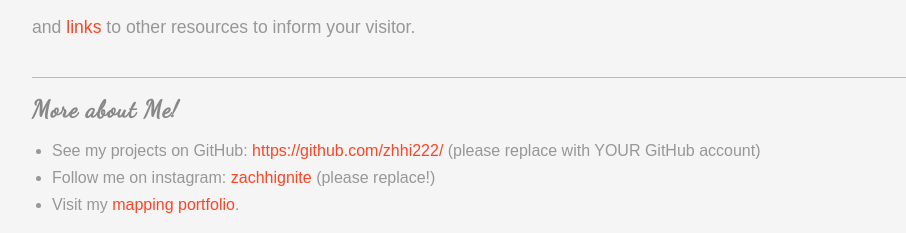
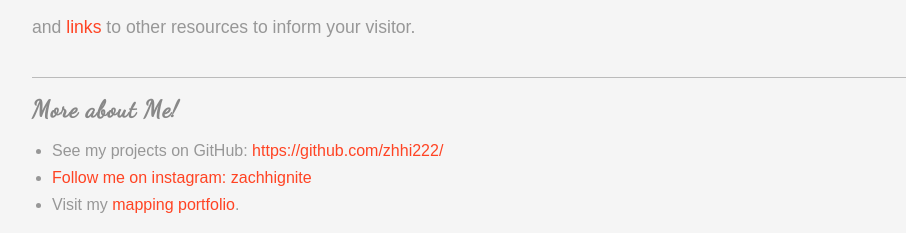
Before and after one commit to zhhi222/rrg, a plain HTML site: page index.html in a window 1280 px wide. Shown: the part 1264-1497 px from the top of the page, without its empty margins (163-1069 px from the left). Drawn offline with nearby package versions, Linux system fonts and the light colour scheme; a web font is replaced by a local one.

Commit message:
remove instructions

```diff
--- a/index.html
+++ b/index.html
@@ -190,9 +190,9 @@
 		<ul>
 			<!-- A single list item <li></li> -->
 			<li>See my projects on GitHub:
-				<a href="https://github.com/zhhi222/">https://github.com/zhhi222/</a> (please replace with YOUR GitHub account)</li>
+				<a href="https://github.com/zhhi222/">https://github.com/zhhi222/</a</li>
 			<li>Follow me on instagram:
-				<a href="https://www.instagram.com/zachhignite/">zachhignite</a> (please replace!)</li>
+				<a href="https://www.instagram.com/zachhignite/">zachhignite</a></li>
 			<li>Visit my
 				<a href='#'>mapping portfolio</a>.</li>
 		</ul>
```
